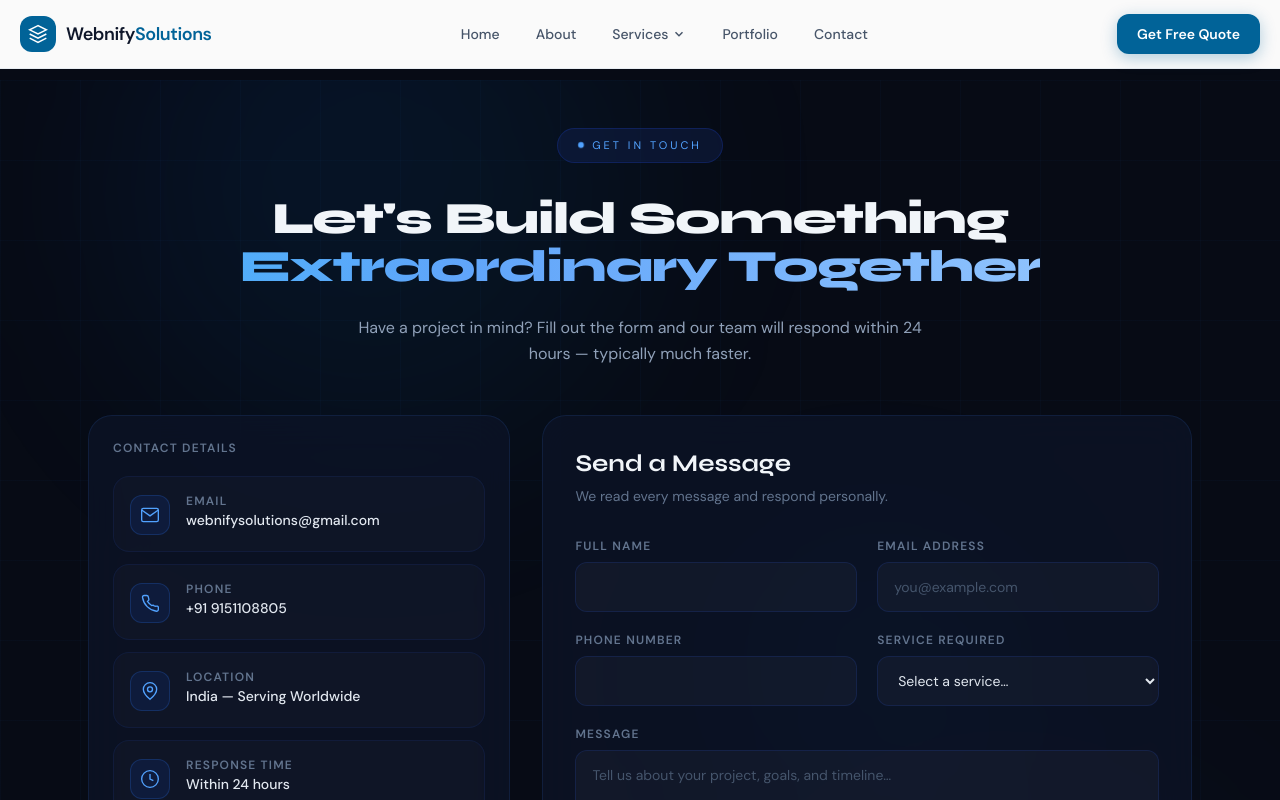
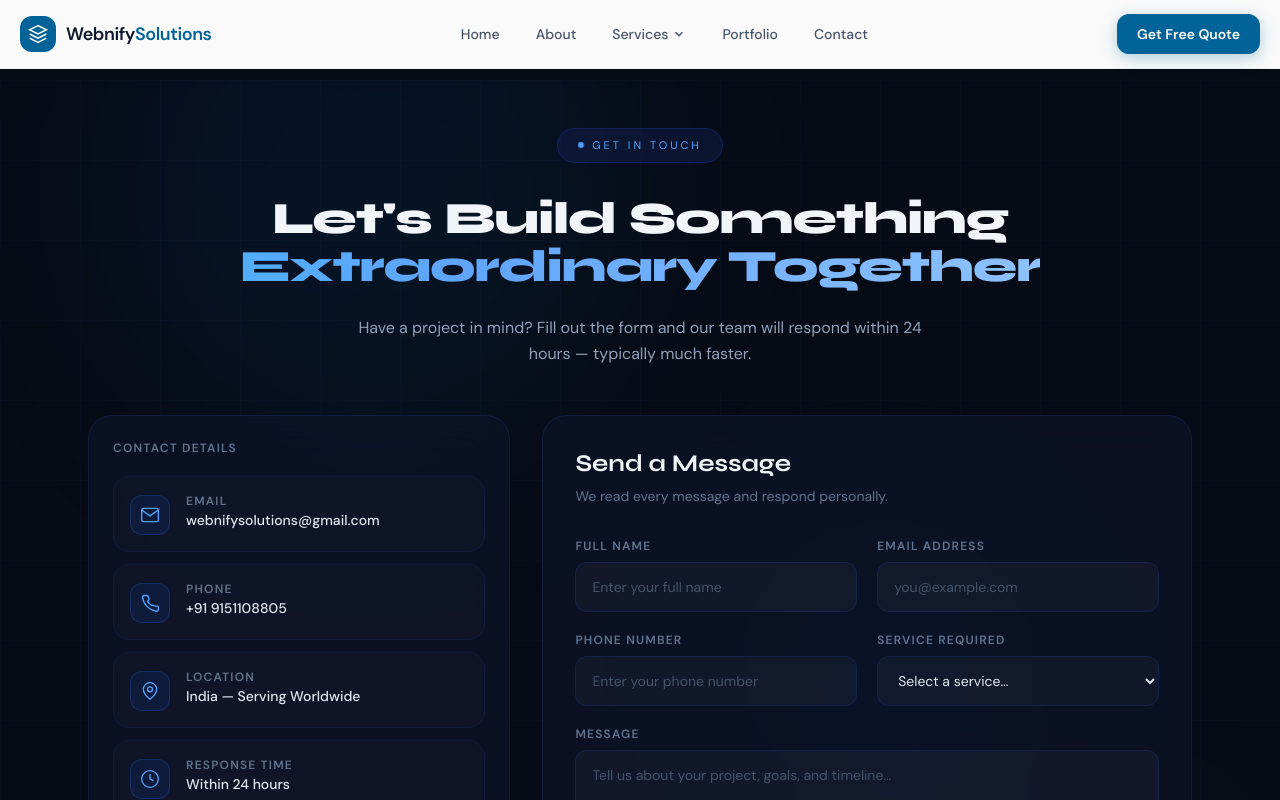
Before and after one commit to webnifytech/webnifysolutions, a Next.js app: page /contact-us in a window 1280 px wide. Shown: the top 800 px of the page. Built offline with nearby package versions, Linux system fonts and the light colour scheme.

Commit message:
contact page update

```diff
--- a/app/contact-us/page.jsx
+++ b/app/contact-us/page.jsx
@@ -453,7 +453,8 @@ export default function ContactPage() {
               <form ref={formRef} onSubmit={handleSubmit} noValidate>
                 <div className="grid grid-cols-1 md:grid-cols-2 gap-5">
                   <Field label="Full Name">
-                    <input type="text" className={inputClass} />
+                    <input type="text" className={inputClass}
+                      placeholder="Enter your full name" />
                     {errors.name && (
                       <p className="text-red-400 text-xs">{errors.name}</p>
                     )}
@@ -469,7 +470,8 @@ export default function ContactPage() {
                   </Field>
 
                   <Field label="Phone Number">
-                    <input type="tel" className={inputClass} />
+                    <input type="tel" className={inputClass}
+                      placeholder="Enter your phone number" />
                     {errors.phone && (
                       <p className="text-red-400 text-xs">{errors.phone}</p>
                     )}
@@ -510,7 +512,9 @@ export default function ContactPage() {
 
                     {/* ✅ ERROR MESSAGE */}
                     {errors.message && (
-    <p className="text-red-400 text-xs mt-1">{errors.message}</p>
+                      <p className="text-red-400 text-xs mt-1">
+                        {errors.message}
+                      </p>
                     )}
                   </Field>
 
```
Lines whose indentation alone changed are shown as unchanged.
